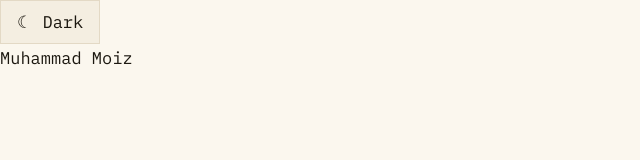
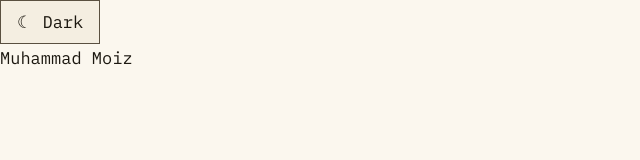
Before and after one commit to Muhammad-Moiz/portfolio, a Next.js app: page / in a window 1280 px wide. Shown: the top 160 px of the page, without its empty margins (0-640 px from the left). Built offline with nearby package versions, Linux system fonts and the light colour scheme.

Commit message:
Raise theme toggle border contrast

```diff
--- a/app/globals.css
+++ b/app/globals.css
@@ -70,7 +70,7 @@ a {
 .theme-toggle {
   min-height: 44px;
   padding: 0 1rem;
-  border: 1px solid var(--line);
+  border: 1px solid var(--mut);
   background: var(--panel);
   color: var(--fg);
   font: inherit;
```
Also changed, not shown: 1 other file (tests, documents, lock files or other folders).
